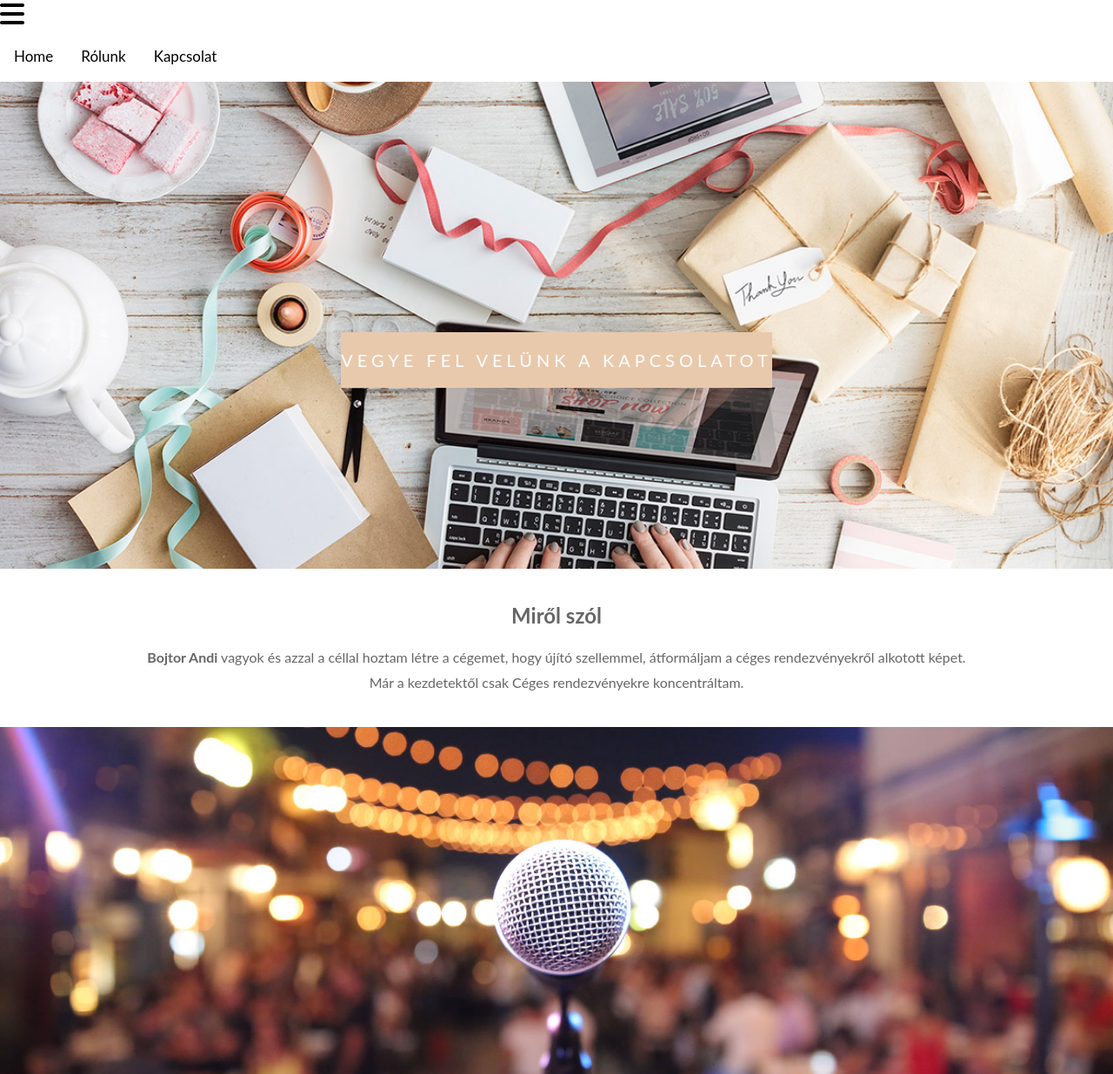
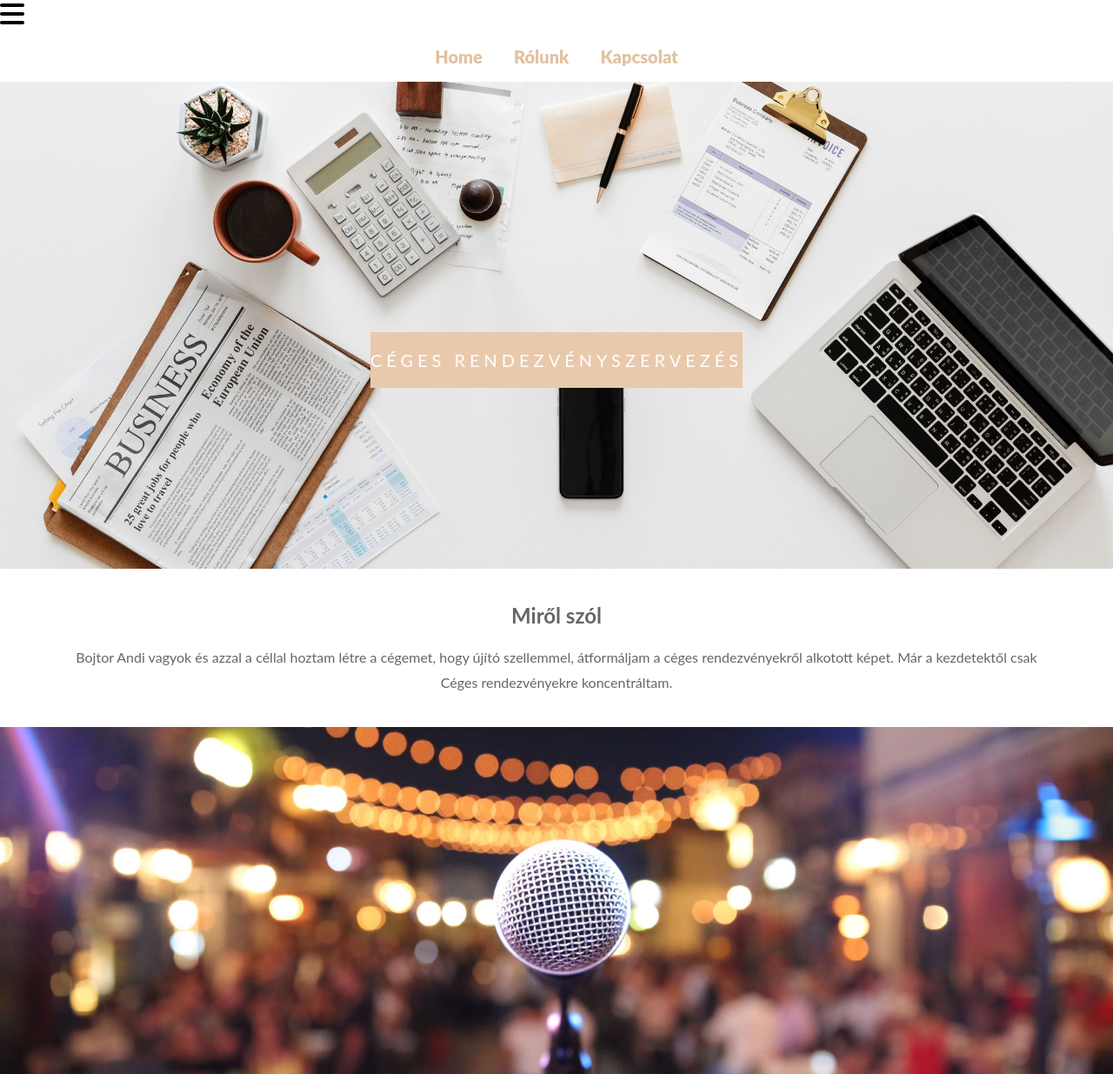
Before and after one commit to FerencKovacs1/rndbeta, a Flask app: page / in a window 1280 px wide. Shown: the top 1235 px of the page at 87% size. Run offline with Flask 2, Linux system fonts and the light colour scheme; some libraries are stand-ins or nearby versions.

Commit message:
added a lot of animation to a text and i think the menu in final status

```diff
--- /dev/null
+++ b/static/java/magicforbar.js
@@ -0,0 +1,21 @@
+// Wrap every letter in a span
+$('.ml3').each(function(){
+  $(this).html($(this).text().replace(/([^\x00-\x80]|\w)/g, "<span class='letter'>$&</span>"));
+});
+
+anime.timeline({loop: false})
+  .add({
+    targets: '.ml3 .letter',
+    opacity: [0,1],
+    easing: "easeInOutQuad",
+    duration: 500,
+    delay: function(el, i) {
+      return 150 * (i+1)
+    }
+  }).ad({
+    targets: '.ml3',
+    opacity: 0,
+    duration: 1000,
+    easing: "easeOutExpo",
+    delay: 1000
+  });
--- a/static/java/stickynav.js
+++ b/static/java/stickynav.js
@@ -21,3 +21,33 @@
         scrollTop : 0                       // Scroll to top of body
     }, 500);
 });
+
+
+//magic for words
+// Wrap every letter in a span
+
+$('.magic').each(function(){
+  $(this).html($(this).text().replace(/([^\x00-\x80]|\w)/g, "<span class='letter'>$&</span>"));
+});
+
+anime.timeline({loop: true})
+  .add({
+    targets: '.magic .letter',
+    translateY: [100,0],
+    translateZ: 0,
+    opacity: [0,1],
+    easing: "easeOutExpo",
+    duration: 1400,
+    delay: function(el, i) {
+      return 300 + 30 * i;
+    }
+  }).ad({
+    targets: '.magic .letter',
+    translateY: [0,-100],
+    opacity: [1,0],
+    easing: "easeInExpo",
+    duration: 1200,
+    delay: function(el, i) {
+      return 100 + 30 * i;
+    }
+  });
--- a/static/style.css
+++ b/static/style.css
@@ -35,7 +35,7 @@
 }
 
 .pimg1 {
-    background-image: url(/static/images/two2.jpg);
+    background-image: url(/static/images/contact2.jpg);
     min-height: 70%
 }
 
@@ -45,7 +45,7 @@
 }
 
 .pimg3 {
-    background-image: url(/static/images/contact2.jpg);
+    background-image: url(/static/images/one.jpg);
     min-height: 70%
 }
 
@@ -90,6 +90,16 @@
     .pimg3 {
         background-attachment: scroll
     }
+}
+
+@media(max-width:500px){
+  .ptext{
+    width:100%;
+    letter-spacing:0px;
+    font-size: 100%;
+
+
+  }
 }
 
 input[type=text],
@@ -197,3 +207,12 @@
 }
 
 /*--------------------The end --------------------------------- */
+
+/*------------------%Magicfonts%--------------------------------*/
+
+.ml3 {
+  font-weight: 900;
+  font-size: 3.5em;
+}
+
+/*-----------  End of the magic fonts--------------------------*/
--- a/static/topnav.css
+++ b/static/topnav.css
@@ -1,16 +1,16 @@
 .topnav {
     background-color: white;
     overflow: hidden;
+    text-align:center;
 }
 
 .topnav a {
-    float: left;
-    display: block;
-    color: black;
+    display: inline-block;
+    color: #e2c1a2;
     text-align: center;
     padding: 14px 16px;
     text-decoration: none;
-    font-size: 17px;
+    font-size: 20px;
 }
 
 .topnav a:hover {
@@ -49,3 +49,22 @@
     text-align: left;
   }
 }
+
+
+.ml3 {
+  font-weight: 900;
+  font-size: 3.5em;
+}
+
+
+
+.topnav a {
+	-webkit-transition: margin 0.5s ease-out;
+    -moz-transition: margin 0.5s ease-out;
+    -o-transition: margin 0.5s ease-out;
+}
+
+.topnav a:hover {
+	cursor:pointer;
+    margin-top: 5px;
+}
--- a/templates/main.html
+++ b/templates/main.html
@@ -6,12 +6,13 @@
   <meta http-equiv="X-UA-Compatible" content="ie=edge">
   <meta name="viewport" content="width=device-width, initial-scale=1, maximum-scale=1, user-scalable=no">
   <meta name="description" content="cegesrendezvenyek rendezvenyszervezes" />
-  <meta name="keywords" content="rednezvenyek, ceges rendezvenyszervezes" />
+  <meta name="keywords" content="rendezvenyek, ceges rendezvenyszervezes" />
   <link rel="shortcut icon" href="/static/images/favicon.ico">
-  <!-- ICON NEEDS FONT AWESOME FOR CHEVRON UP ICON -->
   <link href="//netdna.bootstrapcdn.com/font-awesome/3.2.1/css/font-awesome.css" rel="stylesheet">
+  <script src="https://cdnjs.cloudflare.com/ajax/libs/animejs/2.0.2/anime.min.js"></script>
   <title>Rendezvenyszervezes</title>
   <script src="/static/java/stickynav.js" defer></script>
+  <script src="/static/java/magicforbar.js" defer></script>
   <link rel="stylesheet" href="static/style.css">
   <link rel="stylesheet" href="static/topnav.css">
   <link rel="stylesheet" href="static/disables.css">
@@ -26,9 +27,9 @@
             <i class="fa fa-bars fa-2x"></i>
           </div>
           <div class="topnav" id="myTopnav">
-            <a href="#home">Home</a>
-            <a href="#about-us">Rólunk</a>
-            <a href="#contact">Kapcsolat</a>
+            <a href="#home" class="ml3">Home</a>
+            <a href="#about-us" class="ml3">Rólunk</a>
+            <a href="#contact" class="ml3">Kapcsolat</a>
             <a href="javascript:void(0);" class="icon" onclick="myFunction()">&#9776;</a>
           </div>
       </nav>
@@ -37,14 +38,12 @@
   <div class="pimg1 noselect">
     <div class="ptext">
       <span class="border trans">
-
       </span>
     </div>
   </div>
   <section class="section section-light noselect">
     <h2 >Miről szól</h2>
-    <p>
-
+    <p class="magic">
       <strong>Bojtor Andi</strong> vagyok és azzal a céllal hoztam létre a cégemet, hogy újító szellemmel, átformáljam a céges rendezvényekről alkotott képet.
       <br />Már a kezdetektől csak Céges rendezvényekre koncentráltam.
     </p>
@@ -56,9 +55,9 @@
       </span>
     </div>
   </div>
-  <section class="section section-light noselect">
-    <h2 id="about-us">Rólunk</h2>
-    <p>
+  <section class="section section-light noselect" id="about-us" >
+    <h2>Rólunk</h2>
+    <p class="magic ">
       A céges rendezvényekre szakosodtam csapatommal<br />
        Nagy hansúlyt fektetünk a kreatív és pontosan elvégzett munkára.<br />
        élvezzük  a lehetetlennek tünő határidőket és kéréseket.</br>
@@ -68,7 +67,7 @@
   <div class="pimg3">
     <div class="ptext">
       <span class="border trans noselect">
-        Vegye fel velünk a kapcsolatot
+        Céges Rendezvényszervezés
       </span>
     </div>
   </div>
```
Also changed, not shown: static/images/FINAL_LOGO.png, static/images/barlogo.png (added).
